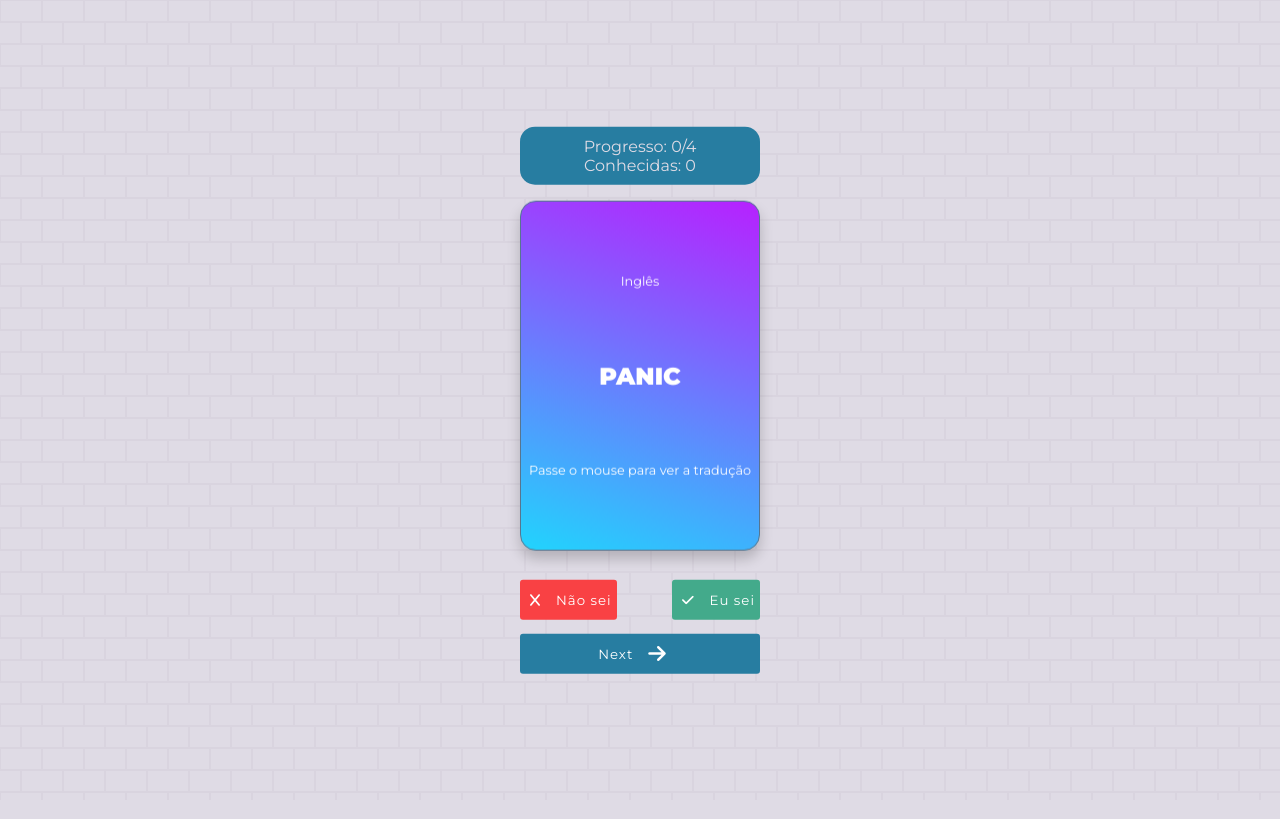
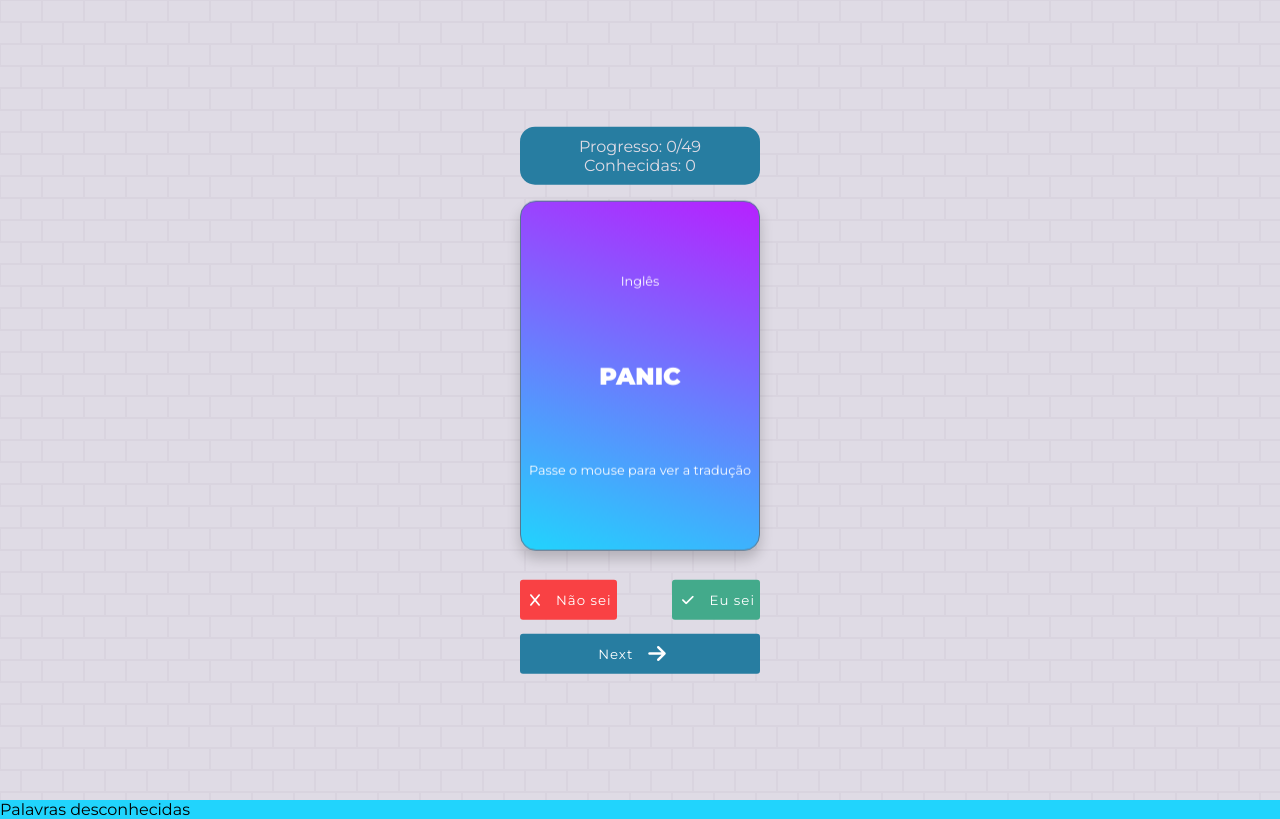
Before and after one commit to arthurazevedods/FlashcardsIngles, a plain HTML site: page index.html in a window 1280 px wide. Drawn offline with Linux system fonts and the light colour scheme.

Commit message:
palavras desconhecidas - contagem

```diff
--- a/index.html
+++ b/index.html
@@ -51,6 +51,9 @@
         </button>
     </div>
 
+    <div class="dont-know-words-container">
+        Palavras desconhecidas
+    </div>
 
     <script src="script.js"></script>
 </body>
--- a/script.js
+++ b/script.js
@@ -1,12 +1,48 @@
 let currentIndex = 0; // Índice da palavra atual
 let btn = false;
 let knowWords = 0;
+const arrDesconhecidas = [];
 const flashWord = document.querySelector(".word");
 const flashTraducao = document.querySelector(".traducao");
 const numberWords = document.querySelector(".numberWords");
 const conhecidas = document.querySelector(".conhecidas");
 const buttonKnow = document.getElementById("btnKnow");
 const buttonDontKnow = document.getElementById("btnDontKnow");
+const desconhecidas = document.querySelector(".dont-know-words-container");
+
+function updateDontWords() {
+    // Verifica se as palavras já foram carregadas
+    if (window.jsonWords && window.jsonWords.length > 0) {
+        // Cria um novo elemento div para a palavra desconhecida
+        const newElm = document.createElement('div');
+        newElm.classList.add("dont-know-word");
+
+        // Cria elementos div para exibir a palavra e sua tradução
+        const elmWord = document.createElement('div');
+        const elmTranslate = document.createElement('div');
+
+        elmWord.classList.add("dont-know-elmword");
+        elmTranslate.classList.add("dont-know-elmtranslate");
+
+        // Obtém a palavra e sua tradução a partir do JSON usando o índice atual
+        const currentWord = window.jsonWords[currentIndex]["word"].toUpperCase();
+        const currentTranslation = window.jsonWords[currentIndex]["traducao"].toUpperCase();
+
+        // Define o conteúdo dos elementos div criados
+        elmWord.innerHTML = currentWord;
+        elmTranslate.innerHTML = currentTranslation;
+
+        // Adiciona os elementos div criados ao elemento principal da lista de palavras desconhecidas
+        newElm.appendChild(elmWord);
+        newElm.appendChild(elmTranslate);
+
+        // Adiciona o novo elemento à lista de palavras desconhecidas
+        desconhecidas.appendChild(newElm);
+        arrDesconhecidas.push(newElm);
+    } else {
+        console.error('Erro: Nenhuma palavra disponível.');
+    }
+}
 
 
 function updateWord(btn) {
@@ -53,6 +89,7 @@ document.getElementById('changeButton').addEventListener('click', function() {
     updateWord(false);
 });
 document.getElementById('bntDontKnow').addEventListener('click', function() {
+    updateDontWords();
     updateWord(false);
 });
 
--- a/style.css
+++ b/style.css
@@ -172,3 +172,22 @@ button>i {
 .buttonNext:hover {
     transform: translateY(-2px);
 }
+
+.dont-know-words-container{
+    position: absolute;
+    top: 100%;
+    width: 100%;
+    background-color: #21D4FD;
+}
+
+.dont-know-word{
+    display: flex;
+    justify-content: center;
+    gap: 10px;
+}
+.dont-know-elmword{
+    color: #f94144;
+}
+.dont-know-elmtranslate{
+    color: #43aa8b;
+}
--- a/words.json
+++ b/words.json
@@ -13,6 +13,186 @@
     },
     {
         "word": "Open",
-        "traducao": "Aberto/Abrir"
+        "traducao": "Aberto"
+    },
+    {
+        "word": "Close",
+        "traducao": "Fechado"
+    },
+    {
+        "word": "Red",
+        "traducao": "Vermelho"
+    },
+    {
+        "word": "Green",
+        "traducao": "Verde"
+    },
+    {
+        "word": "Yellow",
+        "traducao": "Amarelo"
+    },
+    {
+        "word": "Sun",
+        "traducao": "Sol"
+    },
+    {
+        "word": "Moon",
+        "traducao": "Lua"
+    },
+    {
+        "word": "Cat",
+        "traducao": "Gato"
+    },
+    {
+        "word": "Dog",
+        "traducao": "Cachorro"
+    },
+    {
+        "word": "Tree",
+        "traducao": "Árvore"
+    },
+    {
+        "word": "Book",
+        "traducao": "Livro"
+    },
+    {
+        "word": "Table",
+        "traducao": "Mesa"
+    },
+    {
+        "word": "Chair",
+        "traducao": "Cadeira"
+    },
+    {
+        "word": "Computer",
+        "traducao": "Computador"
+    },
+    {
+        "word": "Phone",
+        "traducao": "Telefone"
+    },
+    {
+        "word": "House",
+        "traducao": "Casa"
+    },
+    {
+        "word": "Car",
+        "traducao": "Carro"
+    },
+    {
+        "word": "Bicycle",
+        "traducao": "Bicicleta"
+    },
+    {
+        "word": "Water",
+        "traducao": "Água"
+    },
+    {
+        "word": "Fire",
+        "traducao": "Fogo"
+    },
+    {
+        "word": "Air",
+        "traducao": "Ar"
+    },
+    {
+        "word": "Earth",
+        "traducao": "Terra"
+    },
+    {
+        "word": "Fish",
+        "traducao": "Peixe"
+    },
+    {
+        "word": "Bird",
+        "traducao": "Pássaro"
+    },
+    {
+        "word": "Friend",
+        "traducao": "Amigo"
+    },
+    {
+        "word": "Family",
+        "traducao": "Família"
+    },
+    {
+        "word": "Love",
+        "traducao": "Amor"
+    },
+    {
+        "word": "Hate",
+        "traducao": "Ódio"
+    },
+    {
+        "word": "Happy",
+        "traducao": "Feliz"
+    },
+    {
+        "word": "Sad",
+        "traducao": "Triste"
+    },
+    {
+        "word": "Angry",
+        "traducao": "Zangado"
+    },
+    {
+        "word": "Surprise",
+        "traducao": "Surpresa"
+    },
+    {
+        "word": "Fear",
+        "traducao": "Medo"
+    },
+    {
+        "word": "Peace",
+        "traducao": "Paz"
+    },
+    {
+        "word": "War",
+        "traducao": "Guerra"
+    },
+    {
+        "word": "Work",
+        "traducao": "Trabalho"
+    },
+    {
+        "word": "Play",
+        "traducao": "Brincar"
+    },
+    {
+        "word": "Eat",
+        "traducao": "Comer"
+    },
+    {
+        "word": "Drink",
+        "traducao": "Beber"
+    },
+    {
+        "word": "Sleep",
+        "traducao": "Dormir"
+    },
+    {
+        "word": "Wake",
+        "traducao": "Acordar"
+    },
+    {
+        "word": "Run",
+        "traducao": "Correr"
+    },
+    {
+        "word": "Walk",
+        "traducao": "Andar"
+    },
+    {
+        "word": "Swim",
+        "traducao": "Nadar"
+    },
+    {
+        "word": "Fly",
+        "traducao": "Voar"
+    },
+    {
+        "word": "Drive",
+        "traducao": "Dirigir"
     }
 ]
```
